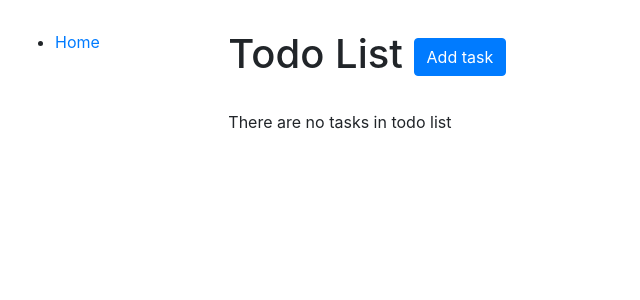
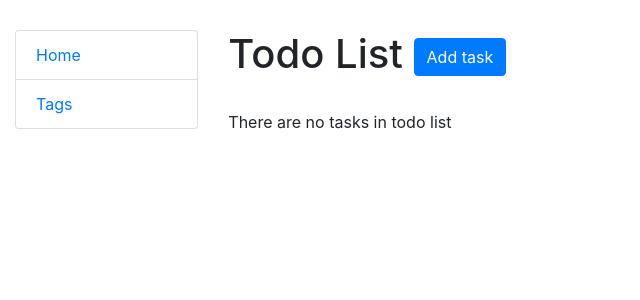
Before and after one commit to taras-andruschenko/todo-list, a Django app: page / in a window 1280 px wide. Shown: the top 300 px of the page, without its empty margins (0-640 px from the left). Run offline with Django 4.2, Linux system fonts and the light colour scheme; data that the repository does not hold is empty.

Commit message:
Update sidebar.html according to task

```diff
--- a/templates/includes/sidebar.html
+++ b/templates/includes/sidebar.html
@@ -1,4 +1,4 @@
-<ul>
-  <li><a href="{% url 'todo:index' %}">Home</a></li>
-{#  <li><a href="{% url 'todo:tag-list' %}">Tags</a></li>#}
+<ul class="sidebar-nav list-group">
+  <li class="list-group-item"><a href="{% url 'todo:index' %}">Home</a></li>
+  <li class="list-group-item"><a href="{% url 'todo:tag-list' %}">Tags</a></li>
 </ul>
```
